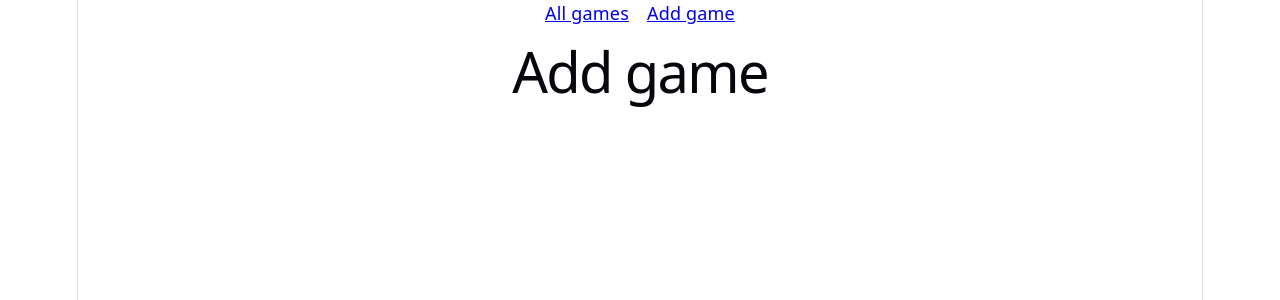
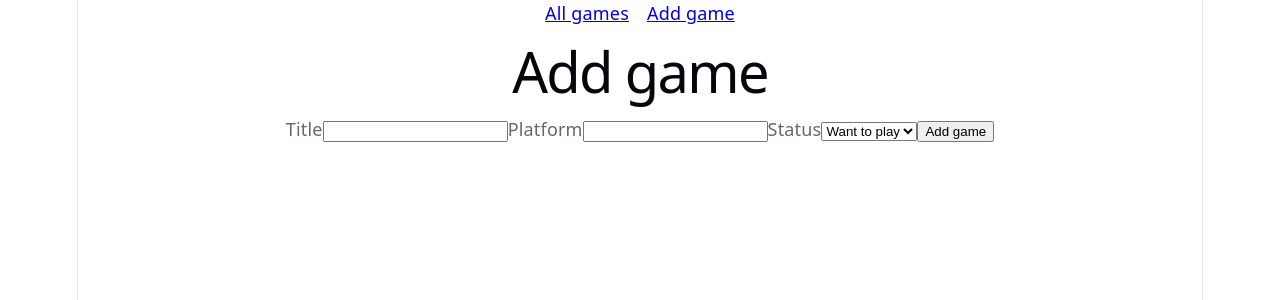
Before and after one commit to CharikliaA/questlog, a React (Vite) app: page /games/new in a window 1280 px wide. Shown: the top 300 px of the page. Built offline with nearby package versions, Linux system fonts and the light colour scheme.

Commit message:
Add form for creating games

```diff
--- a/src/pages/GameDetailPage.tsx
+++ b/src/pages/GameDetailPage.tsx
@@ -15,7 +15,7 @@ export default function GameDetailPage() {
       setError(null);
 
       try {
-                const response = await fetch (`${BASE_URL}/games/${id}`);
+        const response = await fetch(`${BASE_URL}/games/${id}`);
 
         if (response.status === 404) {
           throw new Error("Game not found");
@@ -67,5 +67,5 @@ return (
       <p>Rating: {game.rating ?? "Not rated yet"}</p>
       {game.notes && <p>Notes: {game.notes}</p>}
     </article>
-)
+  );
 }
--- a/src/pages/NewGamePage.tsx
+++ b/src/pages/NewGamePage.tsx
@@ -1,3 +1,86 @@
+import { useState } from "react";
+import type { SubmitEvent } from "react";
+import { useNavigate } from "react-router";
+import type { Game, GameStatus } from "../types/game";
+import { BASE_URL } from "../api";
+
 export default function NewGamePage() {
-    return <h1>Add game</h1>;
+    const navigate = useNavigate();
+    const [title, setTitle] = useState("");
+    const [platform, setPlatform] = useState("");
+    const [status, setStatus] = useState<GameStatus>("want");
+    const [saving, setSaving] = useState(false);
+    const [error, setError] = useState<string | null>(null);
+
+    async function handleSubmit(event: SubmitEvent<HTMLFormElement>) {
+        event.preventDefault();
+        setSaving(true);
+        setError(null);
+
+        try {
+            const response = await fetch(`${BASE_URL}/games`, {
+                method: "POST",
+                headers: { "Content-Type": "application/json" },
+                body: JSON.stringify({ title, platform, status }),
+            });
+
+            if (!response.ok) {
+                throw new Error(`Could not save the game (error ${response.status})`);
+            }
+
+            const newGame: Game = await response.json();
+            navigate(`/games/${newGame.id}`);
+        } catch (err) {
+            setError(err instanceof Error ? err.message : "Something went wrong");
+        } finally {
+            setSaving(false);
+        }
+    }
+
+    return (
+        <>
+        <h1>Add game</h1>
+
+        <form onSubmit={handleSubmit}>
+            <label>
+                Title
+                <input
+                value={title}
+                onChange={(event) => setTitle(event.target.value)}
+                required
+                maxLength={100}
+                />
+            </label>
+
+            <label>
+                Platform
+                <input
+                value={platform}
+                onChange={(event) => setPlatform(event.target.value)}
+                required
+                maxLength={40}
+                />
+            </label>
+
+            <label>
+                Status
+                <select
+                value={status}
+                onChange={(event) => setStatus(event.target.value as GameStatus)}
+                >
+                    <option value="want">Want to play</option>
+                    <option value="playing">Playing</option>
+                    <option value="completed">Completed</option>
+                    <option value="dropped">Dropped</option>
+                </select>
+            </label>
+
+            {error && <p>{error}</p>}
+
+            <button type="submit" disabled={saving}>
+                {saving ? "Saving..." : "Add game"}
+            </button>
+        </form>
+        </>
+    )
 }
```
Lines whose indentation alone changed are shown as unchanged.
